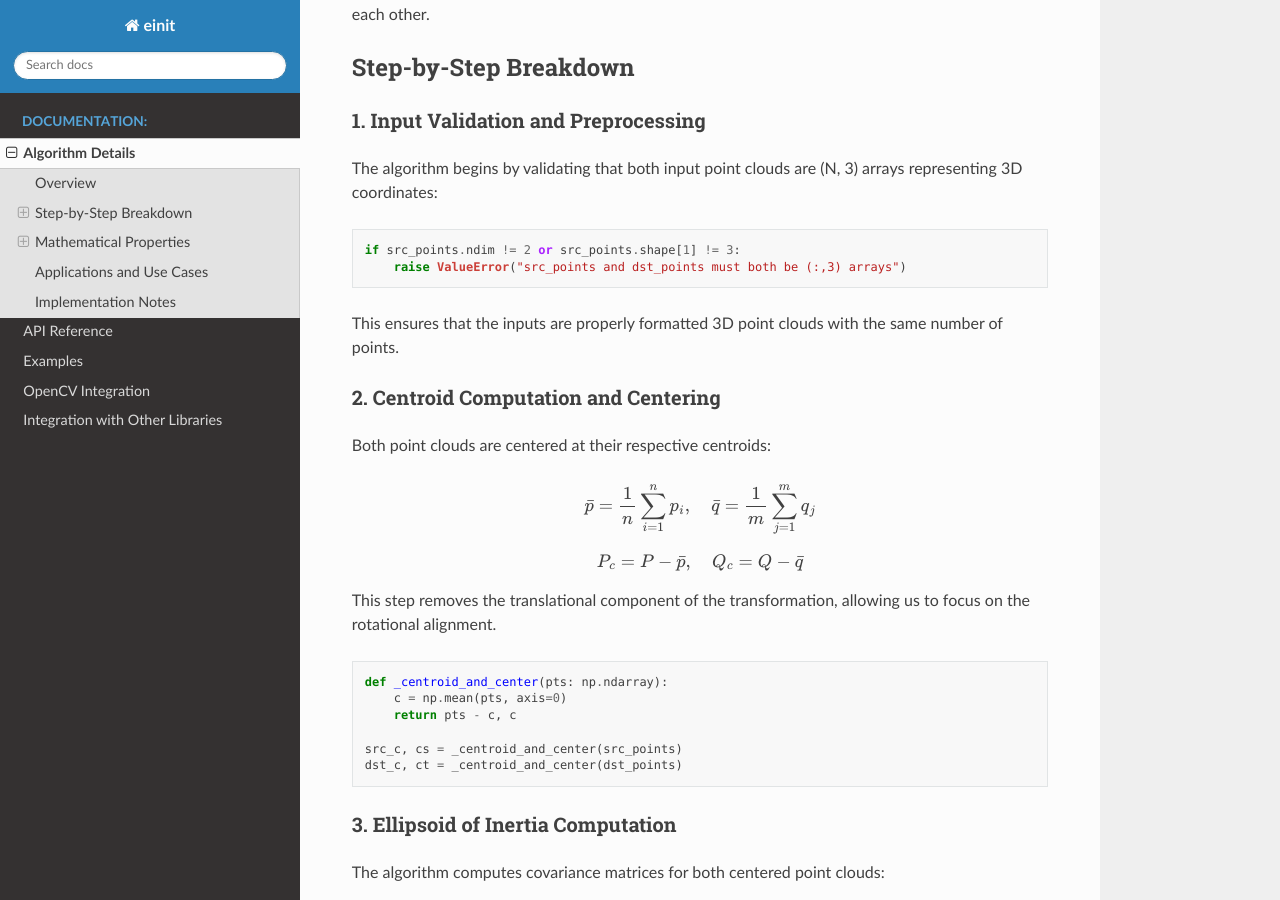
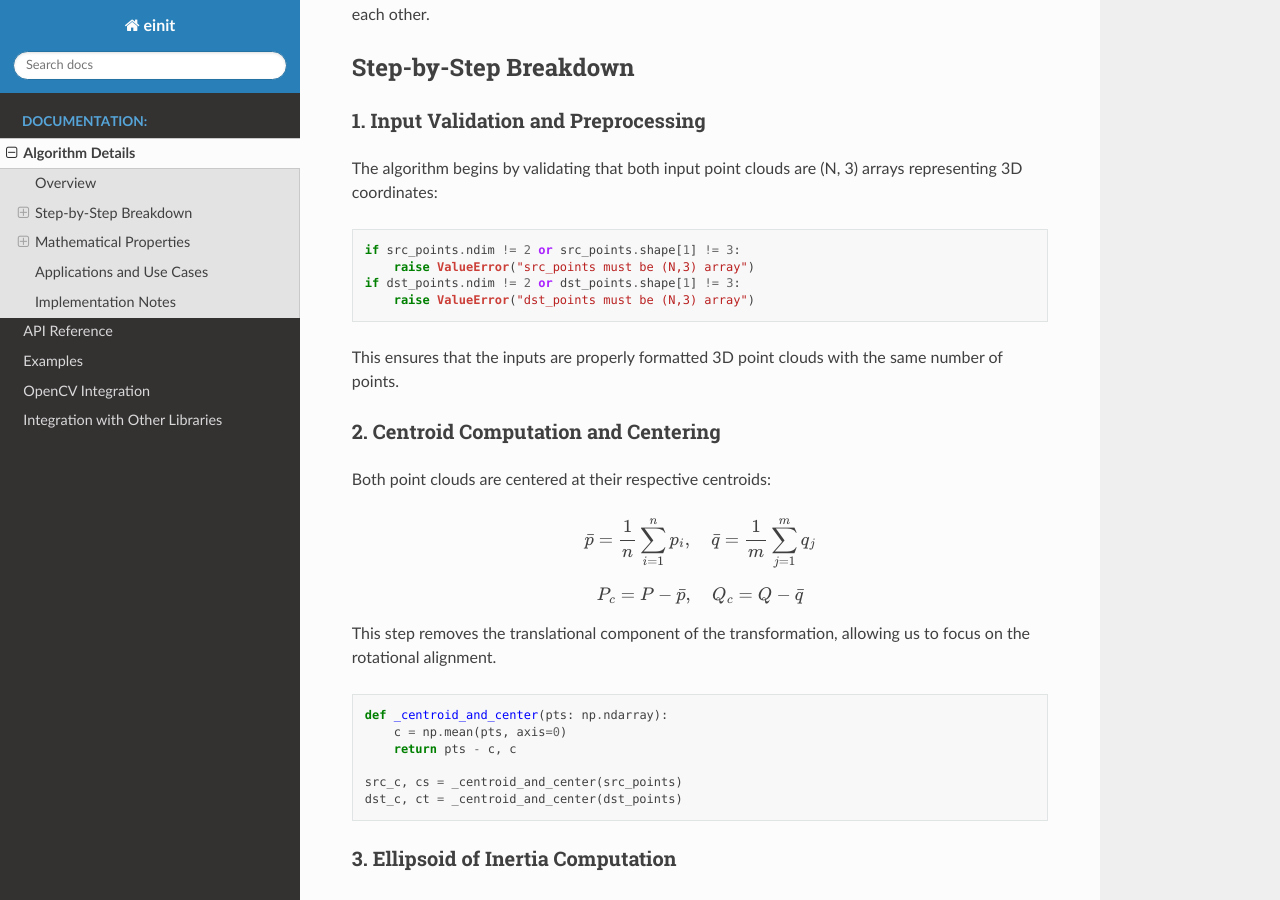
Before and after one commit to sashakolpakov/einit, a Sphinx documentation site: the page built from docs/algorithm.rst, in a window 1280 px wide and 900 px high, scrolled down 597 px. Built offline with Sphinx 7.4.7 and the Read the Docs theme 3.1.0, drawn with Linux system fonts in a browser that asks for light colours; some of the changed text lies outside the part shown.

Commit message:
update docs

```diff
--- a/docs/algorithm.rst
+++ b/docs/algorithm.rst
@@ -23,7 +23,9 @@ The algorithm begins by validating that both input point clouds are (N, 3) array
 .. code-block:: python
 
    if src_points.ndim != 2 or src_points.shape[1] != 3:
-       raise ValueError("src_points and dst_points must both be (:,3) arrays")
+       raise ValueError("src_points must be (N,3) array")
+   if dst_points.ndim != 2 or dst_points.shape[1] != 3:
+       raise ValueError("dst_points must be (N,3) array")
 
 This ensures that the inputs are properly formatted 3D point clouds with the same number of points.
 
@@ -98,7 +100,7 @@ For each combination of signs :math:`s_1, s_2, s_3 \in \{-1, +1\}`, we construct
 And compute the corresponding rotation matrix:
 
 .. math::
-   R = U_Q U_P^T D U_P U_P^T = U_Q D U_P^T
+   R = U_Q D U_P^T
 
 The implementation uses a KD-tree to find nearest neighbor correspondences for each candidate transformation:
 
--- a/docs/examples.rst
+++ b/docs/examples.rst
@@ -167,7 +167,7 @@ Demonstrates that einit correctly handles randomly permuted point clouds:
 
    python examples/point_reoder_test.py
 
-This script shows that einit's ellipsoid-based approach is robust to point ordering changes in the destination cloud, achieving identical performance whether points are permuted or not.
+This script shows that einit's ellipsoid-based approach is robust to point ordering changes, achieving identical performance whether points are permuted or not.
 
 **Partial Overlap Test**
 
```
Also changed, not shown: other parts of docs/algorithm.rst (+2 -1 lines), 1 other file.
